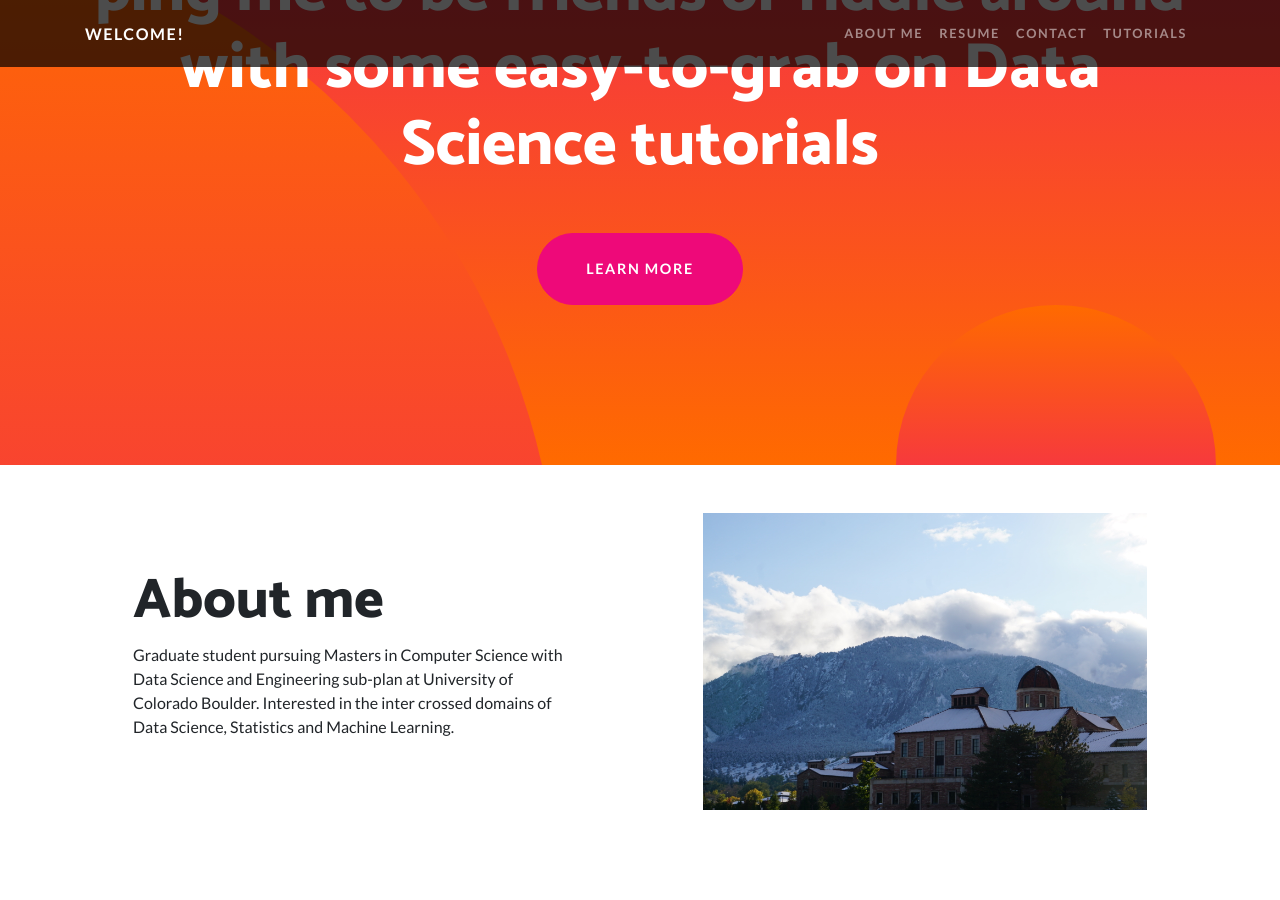
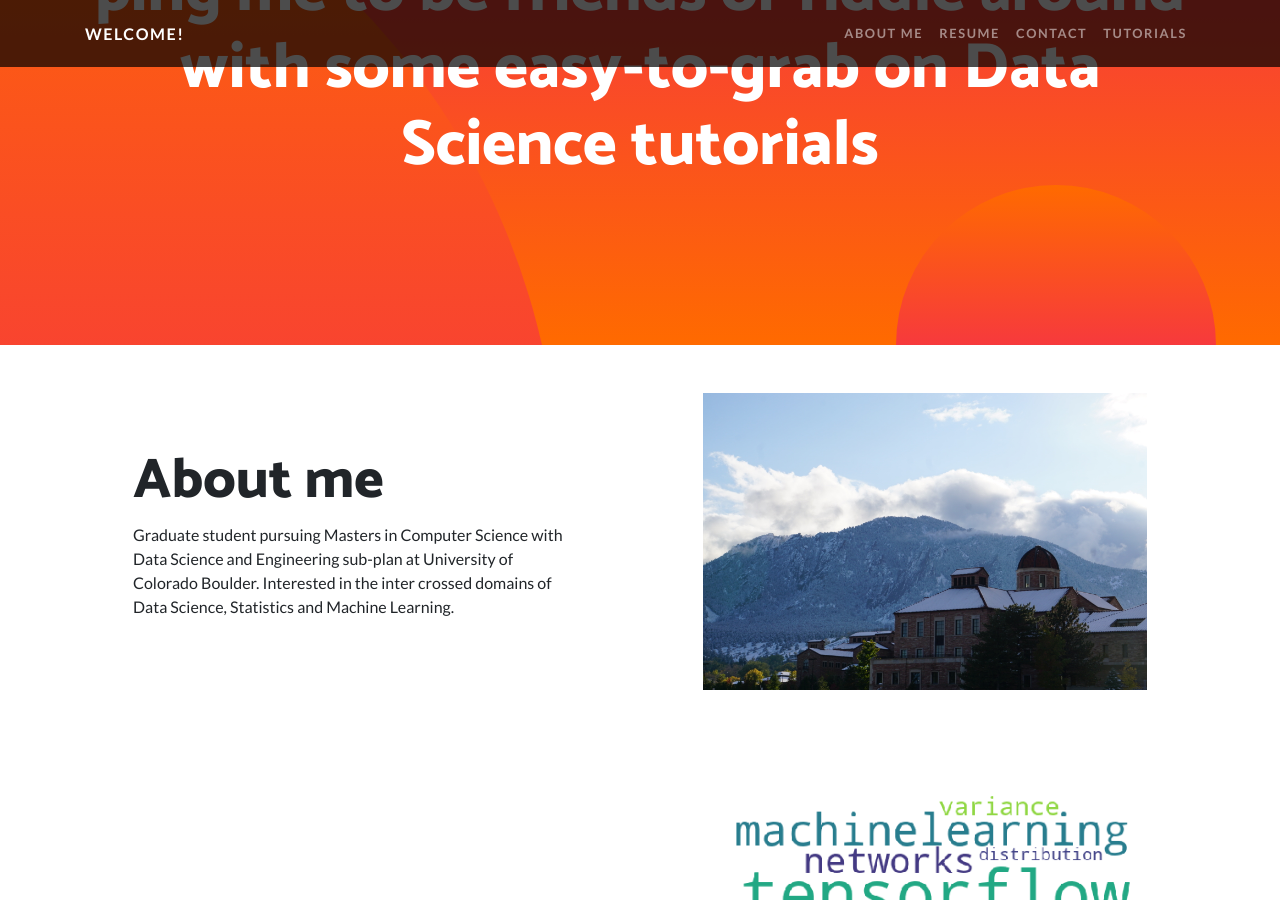
Before and after one commit to rc1208/rc1208.github.io, a Jekyll site: the page built from index.html, in a window 1280 px wide and 900 px high, scrolled down 452 px. Built offline with Jekyll 4.4.1, drawn with Linux system fonts in a browser that asks for light colours.

Commit message:
Update index.html

```diff
--- a/index.html
+++ b/index.html
@@ -6,7 +6,7 @@ layout: default
         <div class="container">
           <h1 class="masthead-heading mb-0">Hi Y'all!Rahul this side.</h1>
           <h4 class="masthead-subheading mb-0">Welcome! Find out more about me, ping me to be friends or fiddle around with some easy-to-grab on Data Science tutorials</h4>
-          <a href="#section1" class="btn btn-primary btn-xl rounded-pill mt-5">Learn More</a>
+
         </div>
       </div>
       <div class="bg-circle-1 bg-circle"></div>
```
